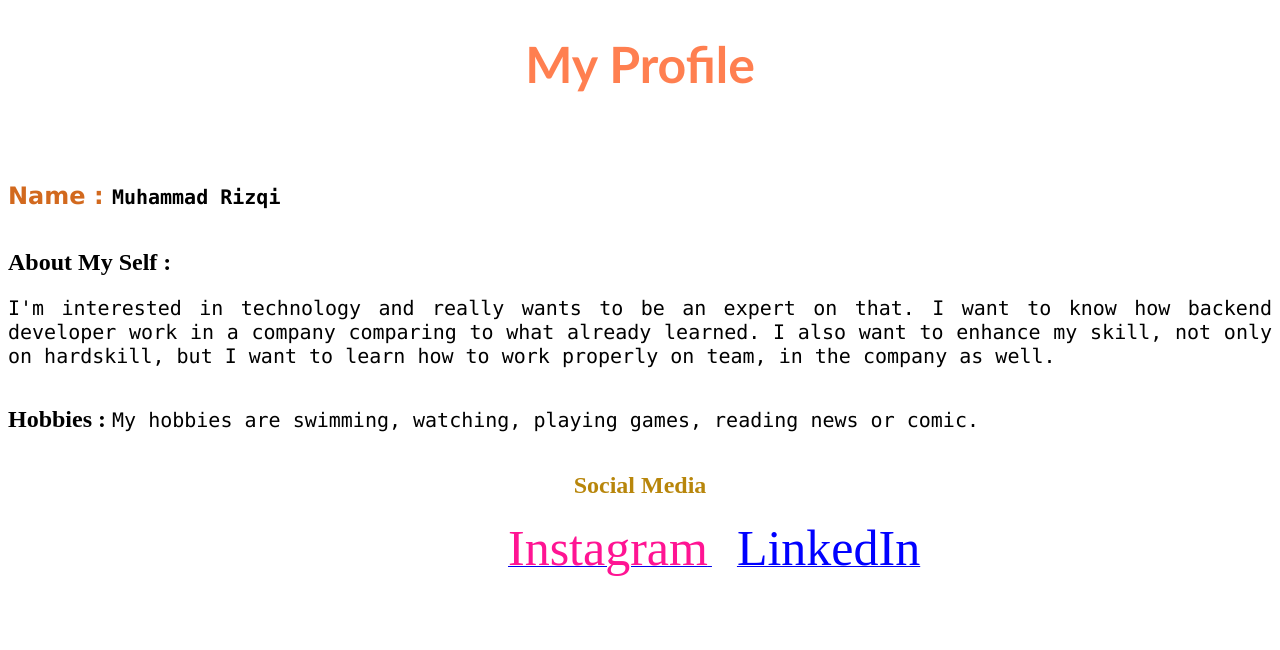
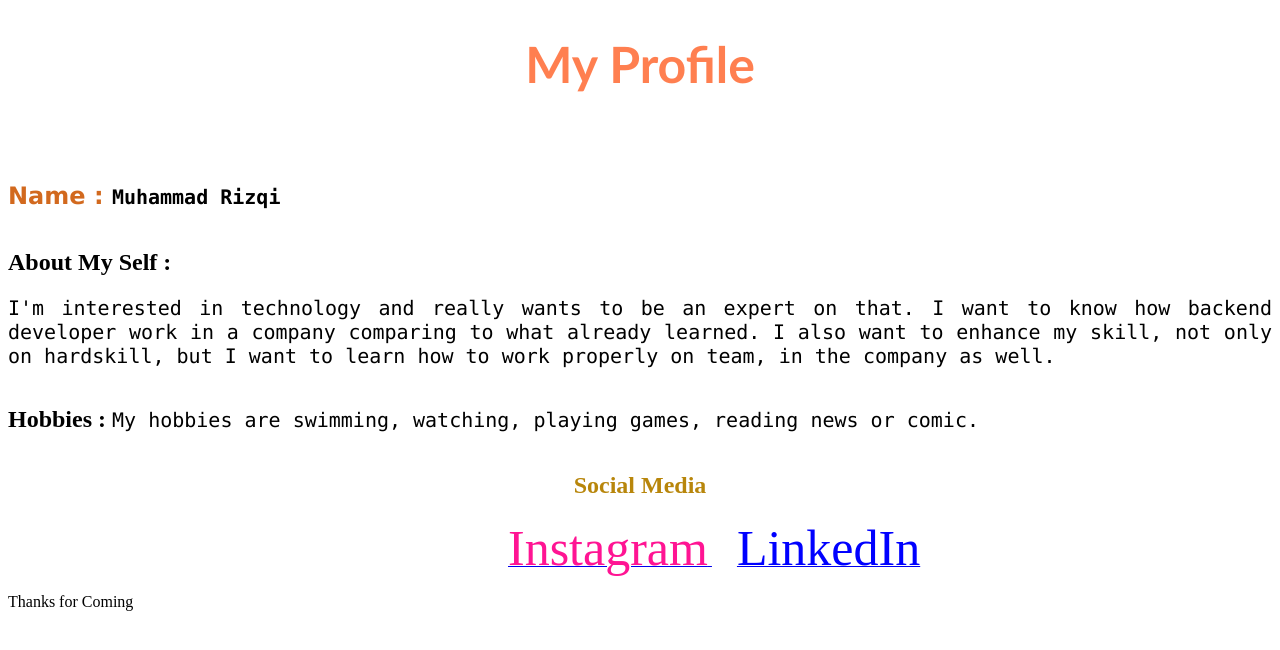
Before and after one commit to zettacamp-Muhammad-Rizqi/rizqi_zettacamp_catfish, a plain HTML site: page index.html in a window 1280 px wide. Drawn offline with Linux system fonts and the light colour scheme.

Commit message:
Branch HTML Day 2

```diff
--- a/index.html
+++ b/index.html
@@ -34,5 +34,7 @@
         <span style="font-size: 50px; color: blue; margin-left: 25px;">LinkedIn</span>
     </a>
 
+    <p>Thanks for Coming</p>
+
 </body>
 </html>
```
